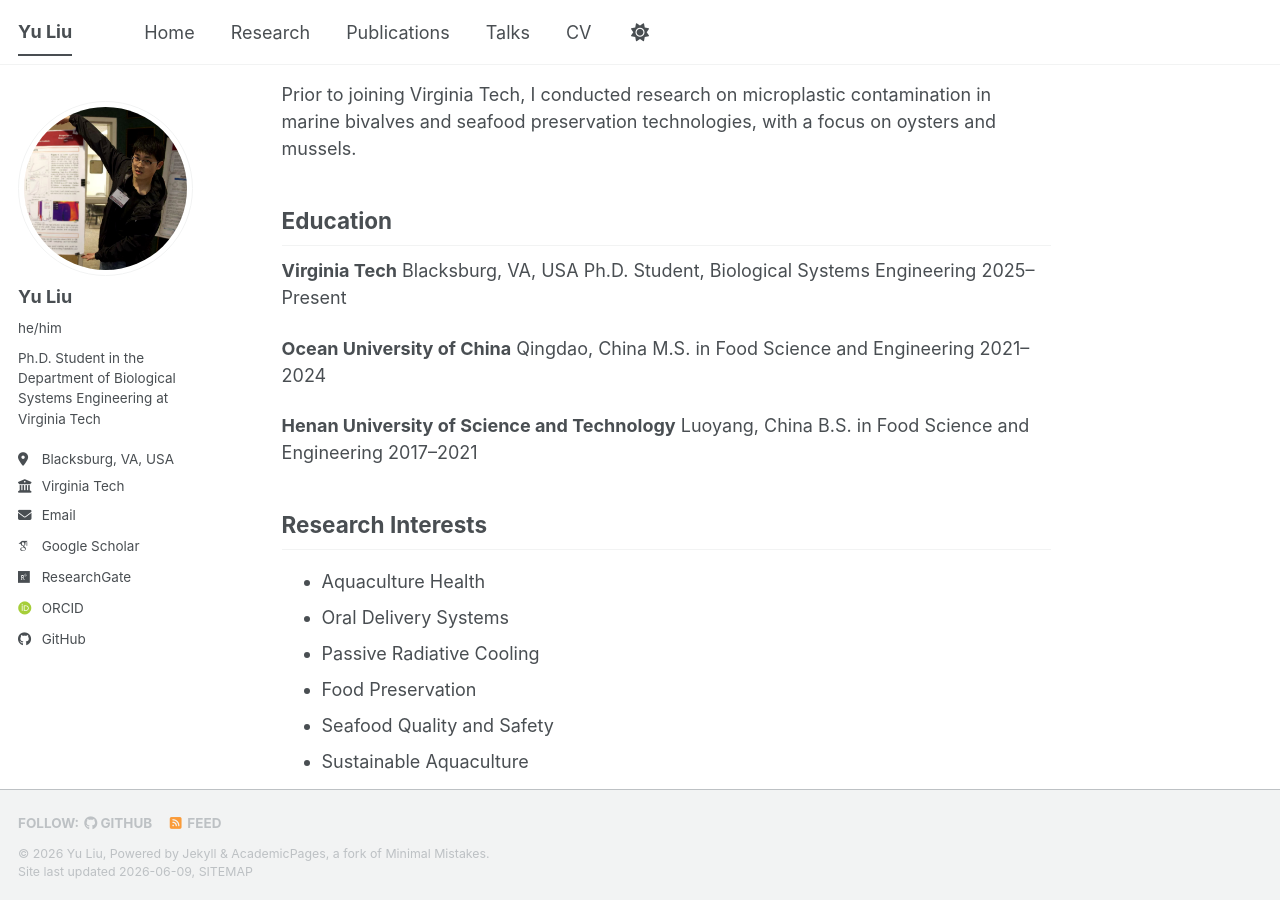
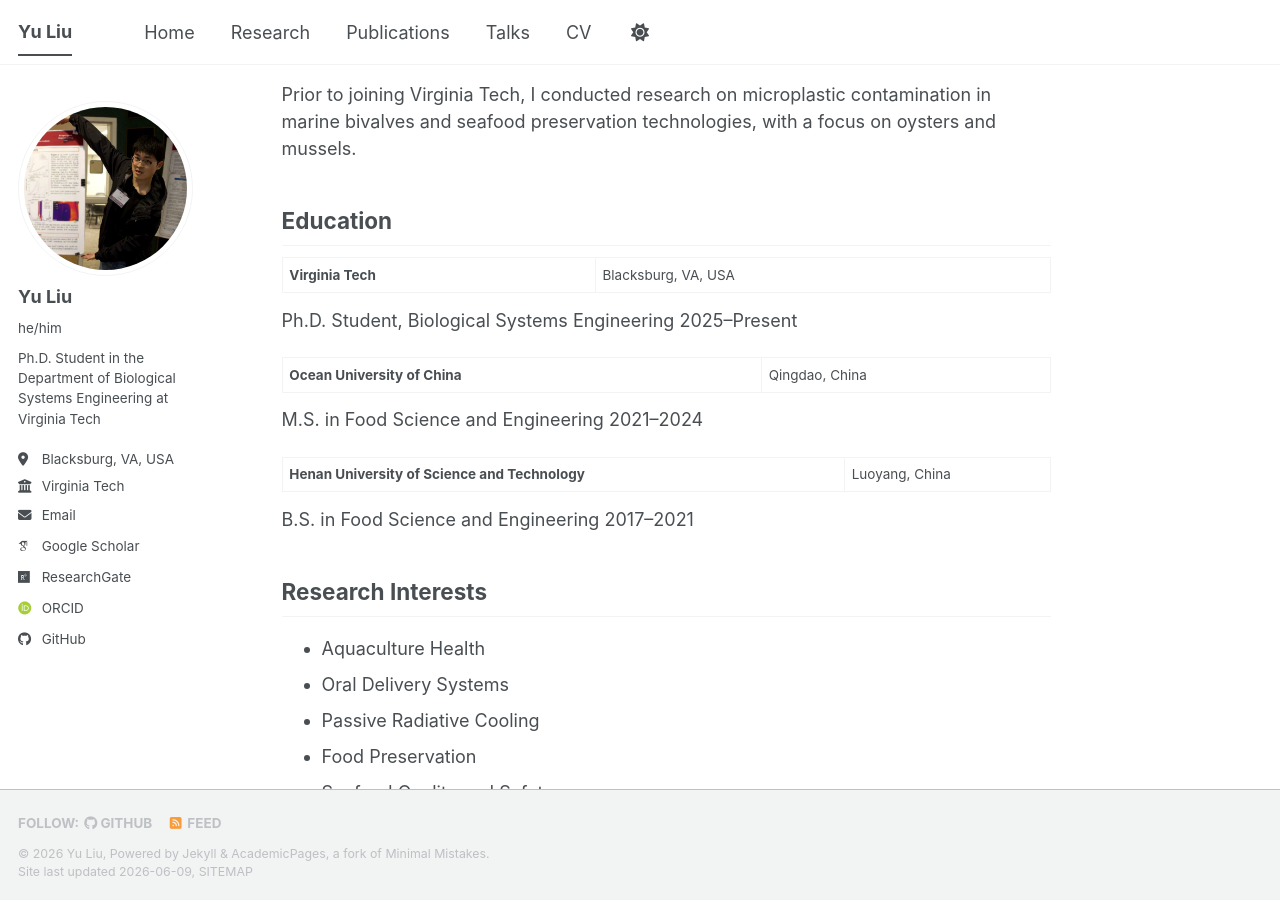
Before and after one commit to yuliu0322/yuliu0322.github.io, a Jekyll site: the page built from _pages/about.md, in a window 1280 px wide and 900 px high, scrolled down 498 px. Built offline with Jekyll 4.4.1, drawn with Linux system fonts in a browser that asks for light colours; some web fonts are replaced; a script bundle is joined from its source files by our own code; library files that are not in the unit come from our copies.

```diff
--- a/_pages/about.md
+++ b/_pages/about.md
@@ -18,18 +18,18 @@ Prior to joining Virginia Tech, I conducted research on microplastic contaminati
 
 ## Education
 
-**Virginia Tech**
-Blacksburg, VA, USA
+**Virginia Tech** | Blacksburg, VA, USA
+
 Ph.D. Student, Biological Systems Engineering
 2025–Present
 
-**Ocean University of China**
-Qingdao, China
+**Ocean University of China** | Qingdao, China
+
 M.S. in Food Science and Engineering
 2021–2024
 
-**Henan University of Science and Technology**
-Luoyang, China
+**Henan University of Science and Technology** | Luoyang, China
+
 B.S. in Food Science and Engineering
 2017–2021
 
```
